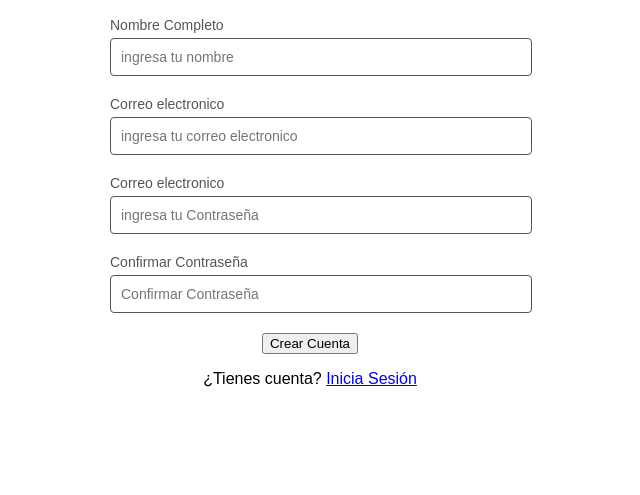
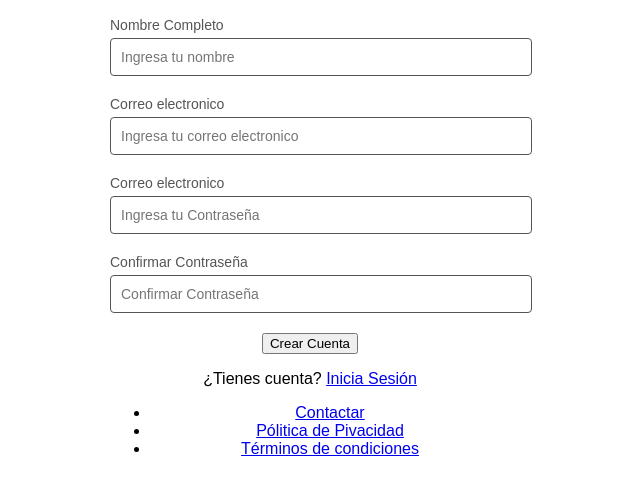
Before and after one commit to Oscar-code21/LenguajedeMarcas, a plain HTML site: page Lenguaje de Marca/Crearcuenta.html in a window 1280 px wide. Shown: the part 431-926 px from the top of the page, without its empty margins (330-970 px from the left). Drawn offline with Linux system fonts and the light colour scheme.

Commit message:
Add files via upload

```diff
--- a/Lenguaje de Marca/Crearcuenta.html
+++ b/Lenguaje de Marca/Crearcuenta.html
@@ -1,5 +1,5 @@
 <!DOCTYPE html>
-<html lang="en">
+<html lang="es">
 <head>
     <meta charset="UTF-8">
     <meta name="viewport" content="width=device-width, initial-scale=1.0">
@@ -16,25 +16,31 @@
             <form action="iniciasesion.html" method="post">
                 <article class="form-group">
                     <label for="Nombre">Nombre Completo</label>
-                    <input type="text" name="Nombre" placeholder="ingresa tu nombre" required>
+                    <input type="text" name="Nombre" placeholder="Ingresa tu nombre" required>
                 </article>
                 <article class="form-group">
-                    <label for="email">Correo electronico</label>
-                    <input type="email" name="email" placeholder="ingresa tu correo electronico" required>
+                    <label for="correo">Correo electronico</label>
+                    <input type="email" name="correo_electronico" placeholder="Ingresa tu correo electronico" required>
                 </article>
                 <article class="form-group">
-                    <label for="password">Correo electronico</label>
-                    <input type="password" name="password" placeholder="ingresa tu Contraseña" required>
+                    <label for="Contraseña">Correo electronico</label>
+                    <input type="password" name="Contraseña" placeholder="Ingresa tu Contraseña" required>
                 </article>
                 <article class="form-group">
                     <label for="Confirmar Contraseña">Confirmar Contraseña</label>
-                    <input type="password" name="password" placeholder="Confirmar Contraseña" required>
+                    <input type="password" name="Confirmar_Contraseña" placeholder="Confirmar Contraseña" required>
                 </article>
                 <button type="submit">Crear Cuenta</button>
             </form>
         </section>
         <footer class="Login-link">
             <p>¿Tienes cuenta? <a href="iniciasesion.html">Inicia Sesión</a></p>
+            <ul>
+                <li><a href="#">Contactar</a></li>
+                <li><a href="https://www.versace.com/es/es/avisos-legales/privacy-policy.html">Pólitica de Pivacidad</a></li>
+                <li><a href="https://www.versace.com/es/es/avisos-legales/terms-and-conditions.html">Términos de condiciones</a></li>
+            </ul>
+
         </footer>
     </main>
 
```
Also changed, not shown: Lenguaje de Marca/iniciasesion.html (+1 -1 lines), Lenguaje de Marca/paginaprincipal.html (+2 -2 lines).
